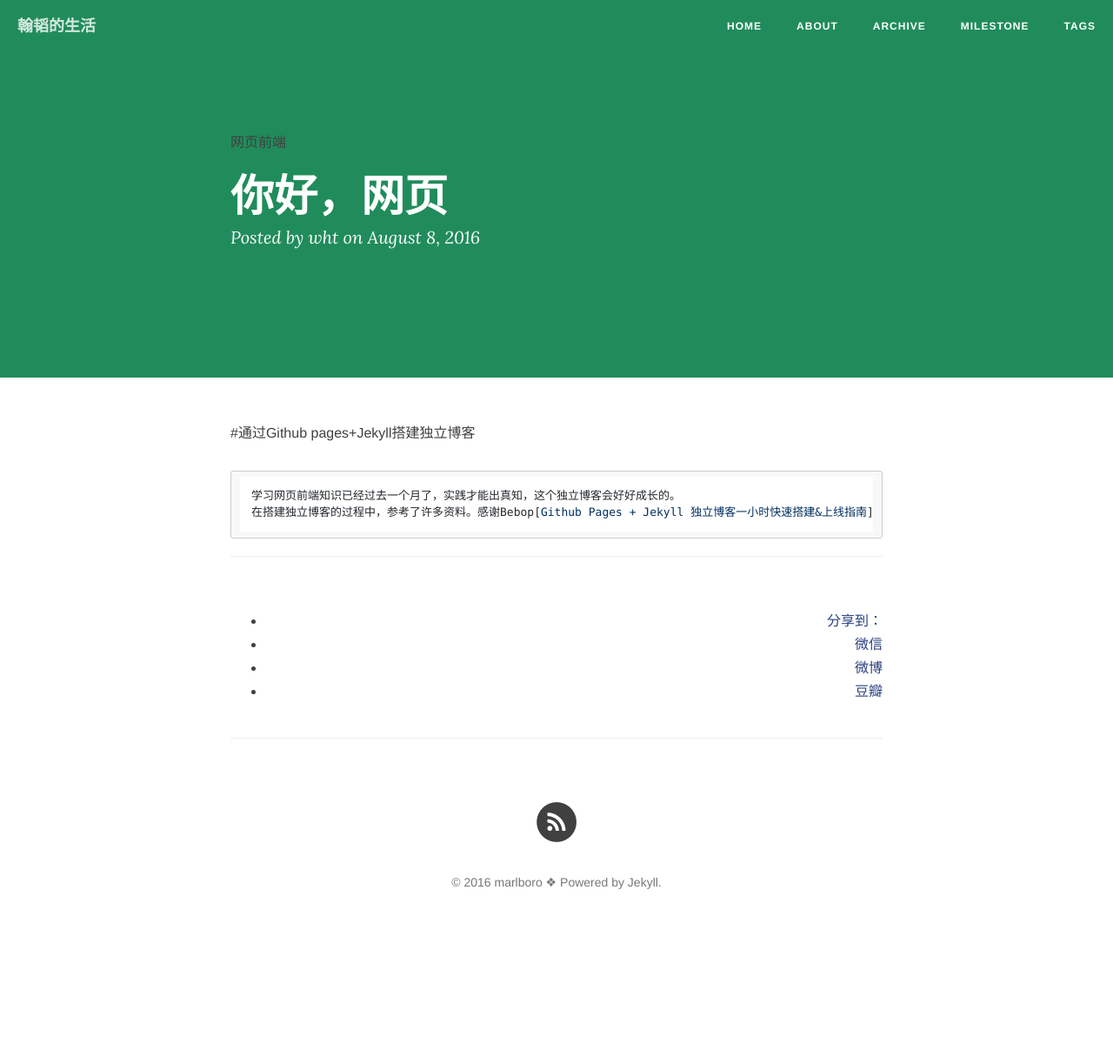
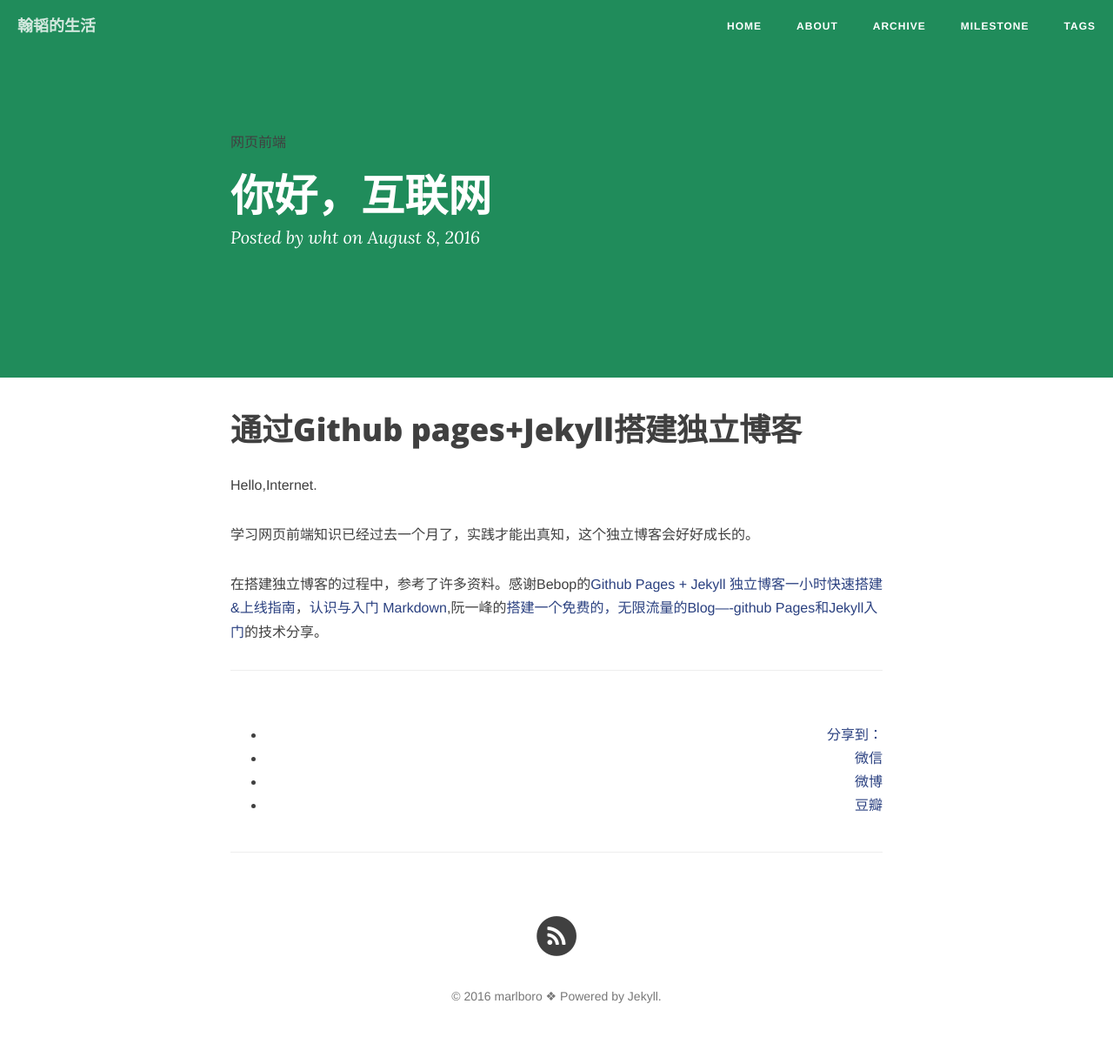
Before and after one commit to marlboro233544951/marlboro233544951.github.io, a Jekyll site: the page built from _posts/2016-08-08-hello-web.md, in a window 1280 px wide. Shown: the whole page at 87% size. Built offline with Jekyll 4.4.1, drawn with Linux system fonts in a browser that asks for light colours; nearby versions of some CDN libraries; comment, search, counter and statistics services are not loaded; before the commit the page ends 1091 px from its top, so only the background shows below that.

Commit message:
firstchange

```diff
--- a/_posts/2016-08-08-hello-web.md
+++ b/_posts/2016-08-08-hello-web.md
@@ -1,12 +1,16 @@
 ---
 layout: post
-title: 你好，网页
+title: 你好，互联网
 date: 2016-8-08
 categories: blog
 tags: [网页前端]
 description: 通过Github pages+Jekyll搭建独立博客
 ---
-#通过Github pages+Jekyll搭建独立博客
 
-	学习网页前端知识已经过去一个月了，实践才能出真知，这个独立博客会好好成长的。
-	在搭建独立博客的过程中，参考了许多资料。感谢Bebop[Github Pages + Jekyll 独立博客一小时快速搭建&上线指南](http://playingfingers.com/2016/03/26/build-a-blog/),[认识与入门 Markdown](http://sspai.com/25137),阮一峰[搭建一个免费的，无限流量的Blog----github Pages和Jekyll入门](http://www.ruanyifeng.com/blog/2012/08/blogging_with_jekyll.html)的技术分享。
+# 通过Github pages+Jekyll搭建独立博客
+
+Hello,Internet.
+
+学习网页前端知识已经过去一个月了，实践才能出真知，这个独立博客会好好成长的。
+
+在搭建独立博客的过程中，参考了许多资料。感谢Bebop的[Github Pages + Jekyll 独立博客一小时快速搭建&上线指南](http://playingfingers.com/2016/03/26/build-a-blog/)，[认识与入门 Markdown](http://sspai.com/25137),阮一峰的[搭建一个免费的，无限流量的Blog----github Pages和Jekyll入门](http://www.ruanyifeng.com/blog/2012/08/blogging_with_jekyll.html)的技术分享。
```
Also changed, not shown: 5 other files.
